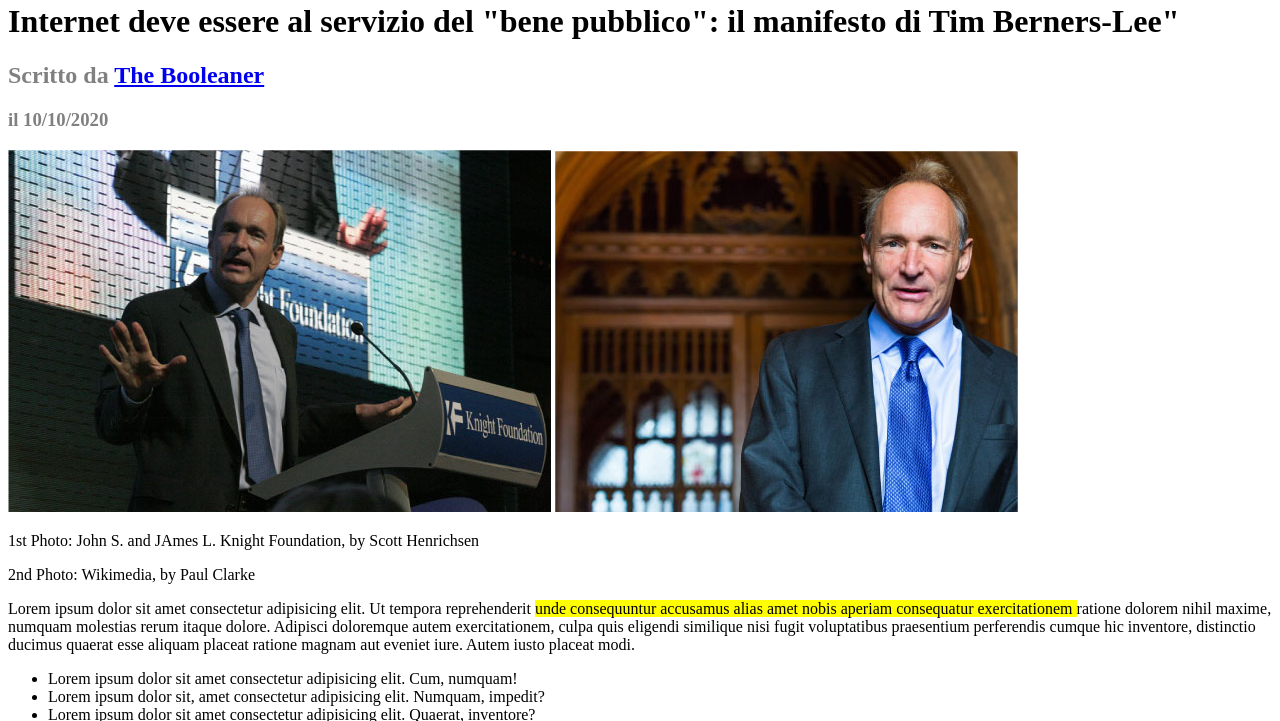
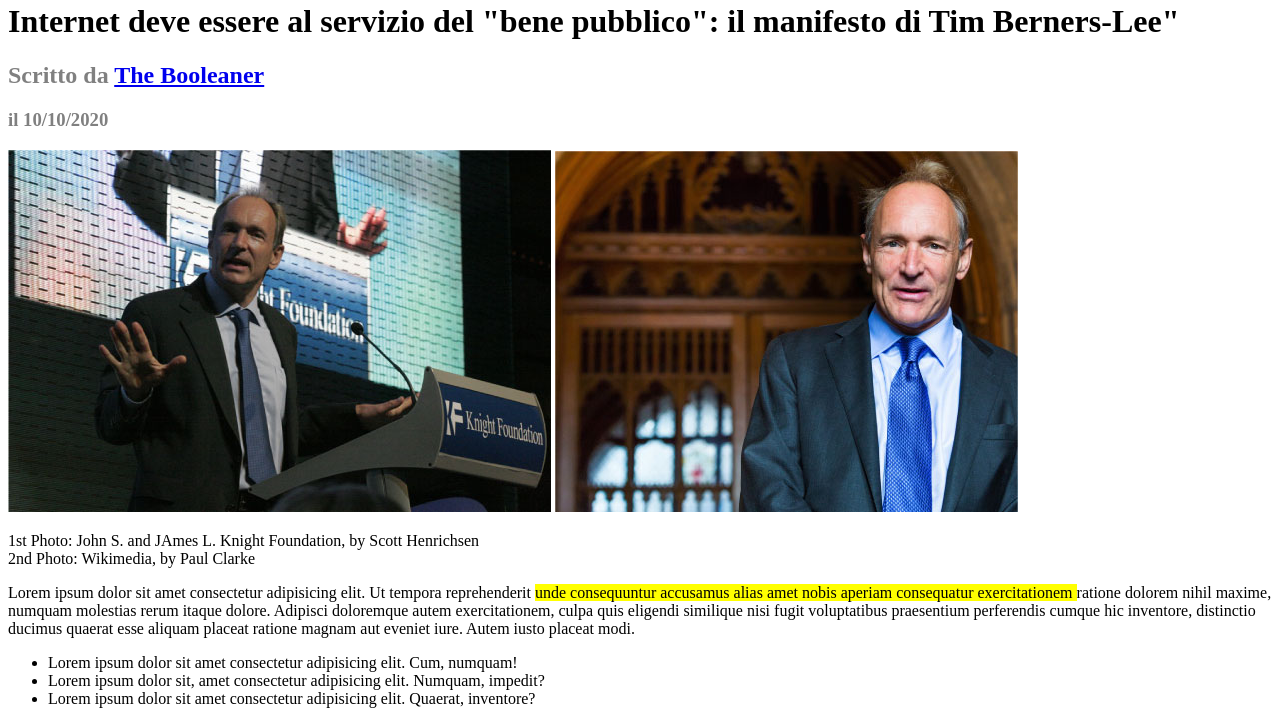
Before and after one commit to dulcetiseduce1/html-css-booleaner, a plain HTML site: page index.html in a window 1280 px wide. Shown: the part 110-831 px from the top of the page. Drawn offline with Linux system fonts and the light colour scheme.

Commit message:
remove unneeded paragraph

```diff
--- a/index.html
+++ b/index.html
@@ -32,9 +32,8 @@
       <img src="img/tim-1.jpg" alt="Tim Berners-Lee" />
       <img src="img/tim-2.jpg" alt="Tim Berners-Lee" />
       <p>
-        1st Photo: John S. and JAmes L. Knight Foundation, by Scott Henrichsen
-      </p>
-      <p>2nd Photo: Wikimedia, by Paul Clarke</p>
+        1st Photo: John S. and JAmes L. Knight Foundation, by Scott Henrichsen<br>
+        2nd Photo: Wikimedia, by Paul Clarke</p>
 
       <p>
         Lorem ipsum dolor sit amet consectetur adipisicing elit. Ut tempora
```
